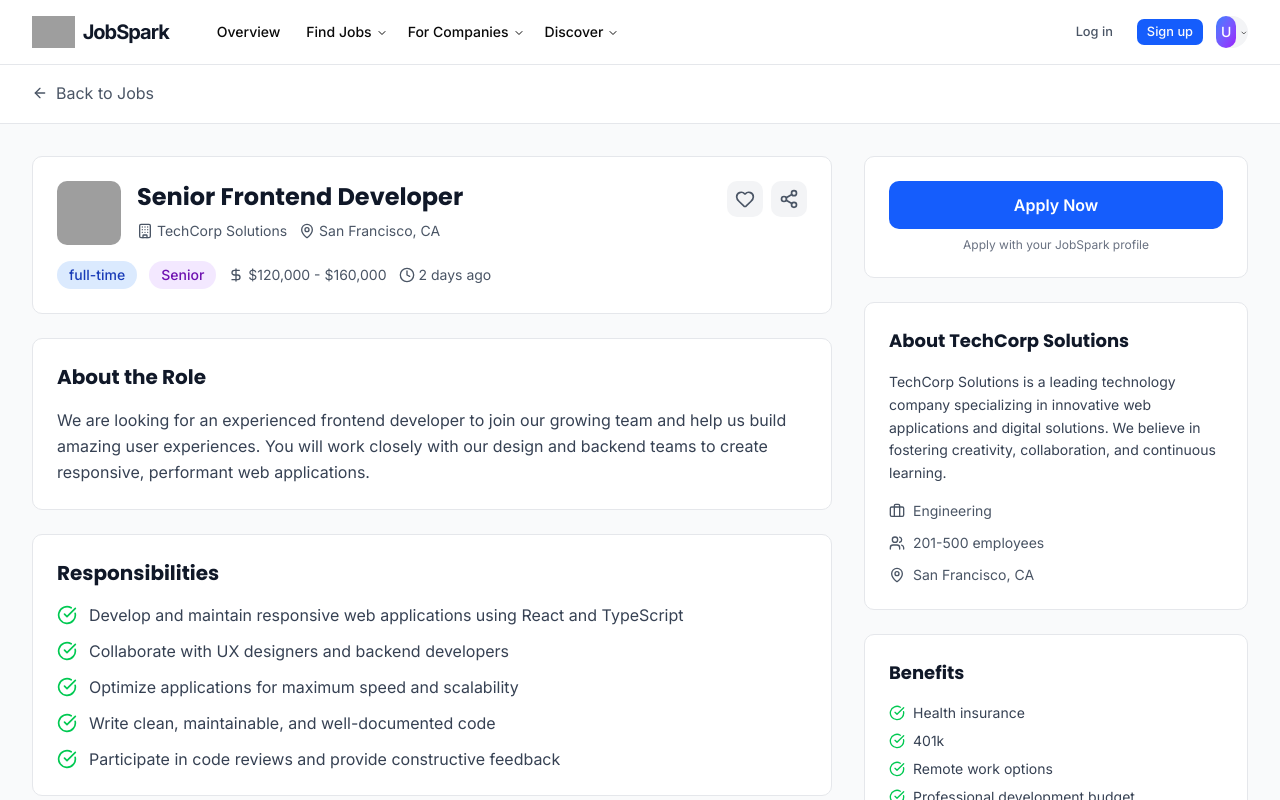
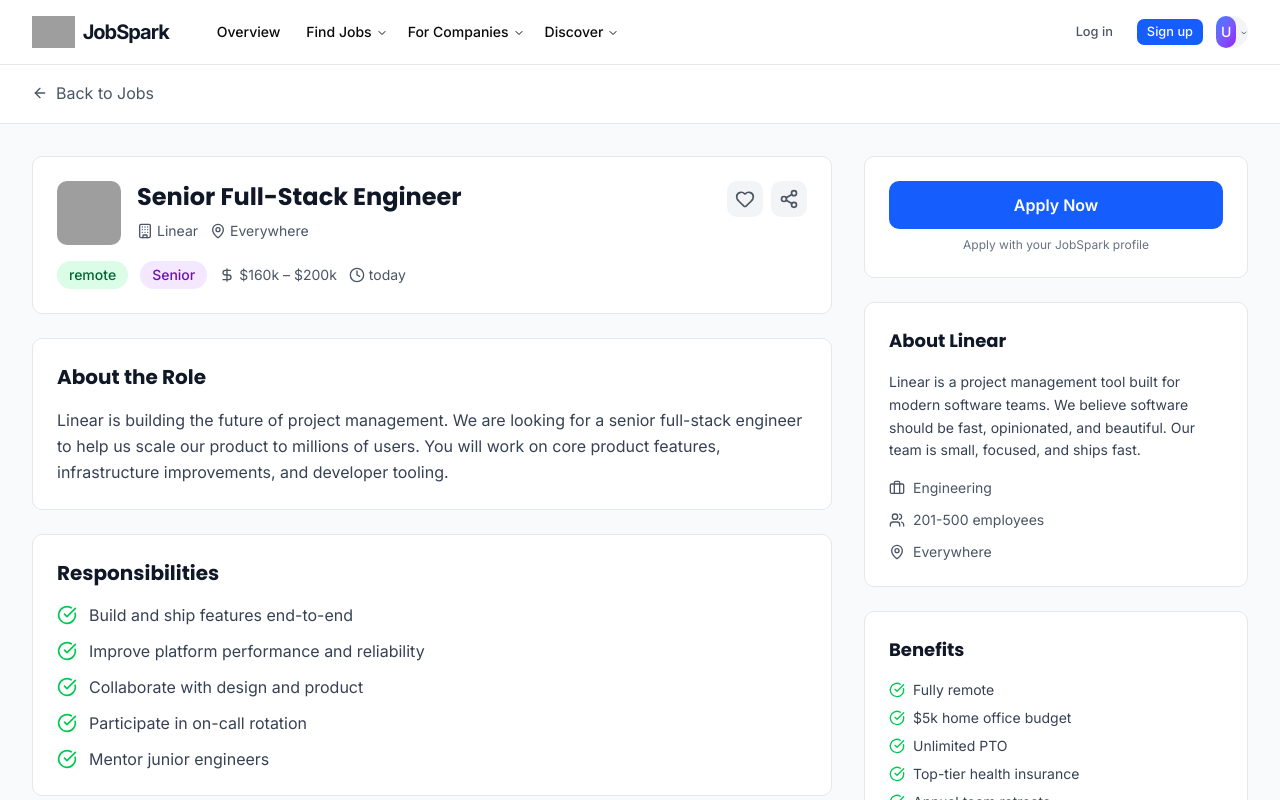
Before and after one commit to mashayeakh/Jobspark, a Next.js app in the folder jobspark-frontend/: page /jobs/1 in a window 1280 px wide. Shown: the top 800 px of the page. Built offline with nearby package versions, Linux system fonts and the light colour scheme; grey boxes are pictures that could not be loaded.

Commit message:
fix: resolve hydration mismatch and unstable sorting in JobListingTemplate

```diff
--- a/jobspark-frontend/src/app/jobs/[id]/page.tsx
+++ b/jobspark-frontend/src/app/jobs/[id]/page.tsx
@@ -3,56 +3,31 @@
 import React, { use, useState } from 'react';
 import Link from 'next/link';
 import { ArrowLeft, MapPin, Briefcase, Clock, DollarSign, Calendar, Users, Building, Share2, Heart, CheckCircle, X } from 'lucide-react';
-
-interface Job {
-  id: number;
-  title: string;
-  company: string;
-  location: string;
-  type: 'full-time' | 'part-time' | 'contract' | 'remote';
-  salary: string;
-  posted: string;
-  description: string;
-  requirements: string[];
-  benefits: string[];
-  logo: string;
-  category: string;
-  experience: string;
-  aboutCompany: string;
-  responsibilities: string[];
-  skills: string[];
-}
+import { getJobById } from '@/components/jobs/data';
 
 const JobDetailsPage = ({ params }: { params: Promise<{ id: string }> }) => {
   const { id } = use(params);
   const [saved, setSaved] = useState(false);
   const [applied, setApplied] = useState(false);
 
-  // Dummy job data - in real app this would come from API
-  const job: Job = {
-    id: parseInt(id),
-    title: 'Senior Frontend Developer',
-    company: 'TechCorp Solutions',
-    location: 'San Francisco, CA',
-    type: 'full-time',
-    salary: '$120,000 - $160,000',
-    posted: '2 days ago',
-    description: 'We are looking for an experienced frontend developer to join our growing team and help us build amazing user experiences. You will work closely with our design and backend teams to create responsive, performant web applications.',
-    requirements: ['5+ years experience', 'React/TypeScript', 'Node.js knowledge', 'Portfolio required'],
-    benefits: ['Health insurance', '401k', 'Remote work options', 'Professional development budget'],
-    logo: 'https://images.unsplash.com/photo-1560472354-b33ff0c44a43?w=64&h=64&fit=crop&crop=face',
-    category: 'Engineering',
-    experience: 'Senior',
-    aboutCompany: 'TechCorp Solutions is a leading technology company specializing in innovative web applications and digital solutions. We believe in fostering creativity, collaboration, and continuous learning.',
-    responsibilities: [
-      'Develop and maintain responsive web applications using React and TypeScript',
-      'Collaborate with UX designers and backend developers',
-      'Optimize applications for maximum speed and scalability',
-      'Write clean, maintainable, and well-documented code',
-      'Participate in code reviews and provide constructive feedback'
-    ],
-    skills: ['React', 'TypeScript', 'JavaScript', 'HTML/CSS', 'Node.js', 'Git', 'REST APIs', 'GraphQL']
-  };
+  const job = getJobById(parseInt(id));
+
+  if (!job) {
+    return (
+      <div className="min-h-screen bg-gray-50 flex items-center justify-center">
+        <div className="text-center">
+          <h1 className="text-2xl font-bold text-gray-900 mb-4">Job Not Found</h1>
+          <p className="text-gray-600 mb-8">The job you're looking for doesn't exist.</p>
+          <Link
+            href="/jobs"
+            className="inline-flex items-center gap-2 px-6 py-3 bg-blue-600 text-white font-semibold rounded-lg hover:bg-blue-700 transition-colors"
+          >
+            Browse Jobs
+          </Link>
+        </div>
+      </div>
+    );
+  }
 
   const handleApply = () => {
     setApplied(true);
@@ -123,8 +98,7 @@ const JobDetailsPage = ({ params }: { params: Promise<{ id: string }> }) => {
                 <div className="flex items-center gap-2">
                   <button
                     onClick={handleSave}
-                    className={`p-2 rounded-lg transition-colors ${
-                      saved
+                    className={`p-2 rounded-lg transition-colors ${saved
                         ? 'bg-red-100 text-red-600 hover:bg-red-200'
                         : 'bg-gray-100 text-gray-600 hover:bg-gray-200'
                       }`}
@@ -142,8 +116,7 @@ const JobDetailsPage = ({ params }: { params: Promise<{ id: string }> }) => {
 
               {/* Job Meta */}
               <div className="flex flex-wrap items-center gap-3 mt-4">
-                <span className={`px-3 py-1 rounded-full text-sm font-medium ${
-                  job.type === 'remote'
+                <span className={`px-3 py-1 rounded-full text-sm font-medium ${job.type === 'remote'
                     ? 'bg-green-100 text-green-800'
                     : job.type === 'full-time'
                       ? 'bg-blue-100 text-blue-800'
@@ -222,8 +195,7 @@ const JobDetailsPage = ({ params }: { params: Promise<{ id: string }> }) => {
               <button
                 onClick={handleApply}
                 disabled={applied}
-                className={`w-full py-3 px-4 rounded-lg font-semibold transition-colors ${
-                  applied
+                className={`w-full py-3 px-4 rounded-lg font-semibold transition-colors ${applied
                     ? 'bg-gray-300 text-gray-500 cursor-not-allowed'
                     : 'bg-blue-600 text-white hover:bg-blue-700'
                   }`}
--- a/jobspark-frontend/src/components/jobs/JobListingTemplate.tsx
+++ b/jobspark-frontend/src/components/jobs/JobListingTemplate.tsx
@@ -124,11 +124,15 @@ export default function JobListingTemplate({
   const heroRef = useRef<HTMLDivElement>(null);
   const [heroVisible, setHeroVisible] = useState(true);
 
-  // Filter states
+  const [mounted, setMounted] = useState(false);
   const [workStyle, setWorkStyle] = useState('All');
   const [jobType, setJobType] = useState('All');
   const [experience, setExperience] = useState('All');
   const [sortBy, setSortBy] = useState('Newest');
+
+  useEffect(() => {
+    setMounted(true);
+  }, []);
 
   useEffect(() => {
     const observer = new IntersectionObserver(
@@ -176,9 +180,15 @@ export default function JobListingTemplate({
 
   // Sort
   if (sortBy === 'Newest') {
-    filtered = [...filtered].sort((a, b) =>
-      a.posted === 'today' ? -1 : b.posted === 'today' ? 1 : 0
-    );
+    filtered = [...filtered].sort((a, b) => {
+      if (a.posted === 'today' && b.posted !== 'today') return -1;
+      if (a.posted !== 'today' && b.posted === 'today') return 1;
+      return b.id - a.id; // Stable tie-breaker
+    });
+  } else if (sortBy === 'Highest Salary') {
+    // Basic salary sort (extracting first number from string)
+    const getSal = (s: string) => parseInt(s.replace(/[^0-9]/g, '')) || 0;
+    filtered = [...filtered].sort((a, b) => getSal(b.salary) - getSal(a.salary) || b.id - a.id);
   }
 
   const inputClass = 'flex-1 text-sm text-gray-800 placeholder-gray-400 outline-none bg-transparent';
@@ -329,7 +339,13 @@ export default function JobListingTemplate({
         </div>
 
         {/* Job list */}
-        {filtered.length > 0 ? (
+        {!mounted ? (
+          <div className="space-y-4">
+            {[1, 2, 3].map((i) => (
+              <div key={i} className="h-20 bg-gray-100 rounded-xl animate-pulse" />
+            ))}
+          </div>
+        ) : filtered.length > 0 ? (
           <div className="bg-white border border-gray-200 rounded-xl px-4">
             {filtered.map((job) => (
               <JobRow key={job.id} job={job} basePath={basePath} />
--- a/jobspark-frontend/src/components/jobs/data.ts
+++ b/jobspark-frontend/src/components/jobs/data.ts
@@ -238,7 +238,7 @@ export const designJobs: Job[] = [
     salary: '$180k – $240k',
     equity: '0.1% – 0.5%',
     posted: 'today',
-    category: 'Leadership',
+    category: 'Marketing',
     type: 'remote',
     experience: 'Lead',
     description: 'Linear is looking for a Head of Design to lead our small but mighty design team. You will set the design direction for the entire product and help us build one of the most beautiful B2B products in the world.',
@@ -322,7 +322,7 @@ export const marketingJobs: Job[] = [
     salary: '$250k – $320k',
     equity: '0.05% – 0.2%',
     posted: 'today',
-    category: 'Leadership',
+    category: 'Marketing',
     type: 'full-time',
     experience: 'Executive',
     description: 'Airtable is looking for a VP of Marketing to lead our go-to-market strategy as we scale to the next level. You will own brand, demand generation, product marketing, and communications.',
@@ -342,7 +342,7 @@ export const marketingJobs: Job[] = [
     salary: '$150k – $190k',
     equity: '0.01% – 0.03%',
     posted: 'today',
-    category: 'Content',
+    category: 'Marketing',
     type: 'remote',
     experience: 'Lead',
     description: 'HubSpot is looking for a Head of Content Marketing to lead our content strategy and team. You will oversee the blog, thought leadership, SEO, and content distribution that drives millions of visitors to HubSpot.com.',
@@ -362,7 +362,7 @@ export const marketingJobs: Job[] = [
     salary: '$110k – $145k',
     equity: '0.01% – 0.02%',
     posted: 'today',
-    category: 'Growth',
+    category: 'Marketing',
     type: 'remote',
     experience: 'Mid',
     description: 'Calendly is the scheduling platform for leading organizations. We are looking for a Growth Marketing Manager to own our paid and organic growth channels and help us scale to 30M+ users.',
@@ -382,7 +382,7 @@ export const marketingJobs: Job[] = [
     salary: '$130k – $165k',
     equity: '0.01% – 0.03%',
     posted: 'yesterday',
-    category: 'Product Marketing',
+    category: 'Marketing',
     type: 'full-time',
     experience: 'Mid',
     description: 'Intercom is the AI-first customer service platform. We need a Product Marketing Manager to own positioning, messaging, and GTM for our AI-powered products. You\'ll work at the intersection of product, sales, and marketing.',
@@ -402,7 +402,7 @@ export const marketingJobs: Job[] = [
     salary: '$90k – $115k',
     equity: '0.005% – 0.01%',
     posted: 'yesterday',
-    category: 'Social Media',
+    category: 'Marketing',
     type: 'full-time',
     experience: 'Mid',
     description: 'Figma\'s community is one of the most vibrant in design. We\'re looking for a Social Media Manager who loves design, understands the Figma community, and can grow our presence across all platforms.',
```
Lines whose indentation alone changed are shown as unchanged.
